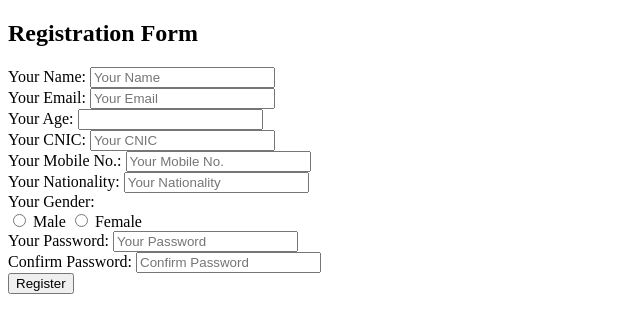
After one commit to PF-Razzaq/Poll_Application, a Django app: template poll_app/poll/templates/registration.html in a window 1280 px wide. The commit adds this page. Shown: the top 333 px of the page, without its empty margins (0-640 px from the left). Run offline with Django 3.2, Linux system fonts and the light colour scheme; the template is opened without the code that fills it, so the values that code supplies are empty.

Commit message:
update code

```diff
--- /dev/null
+++ b/poll_app/poll/static/css/style.css
@@ -0,0 +1,4 @@
+.left-half {
+  background: black;
+  height: 100vh;
+}
--- a/poll_app/poll/templates/base.html
+++ b/poll_app/poll/templates/base.html
@@ -1,5 +1,7 @@
 <!DOCTYPE html>
 <html lang="en">
+  {% block head %}
+
   <head>
     <meta charset="UTF-8" />
     <meta http-equiv="X-UA-Compatible" content="IE=edge" />
@@ -18,8 +20,10 @@
     <title>{% block title %}My App{% endblock %}</title>
     <!-- Include Bootstrap 5 CSS link here -->
   </head>
+  {% endblock head %}
+
   <body>
-    <div class="container">{% block content %}{% endblock %}</div>
+    <div class="">{% block content %}{% endblock %}</div>
     <!-- Include Bootstrap 5 JS and other scripts here -->
   </body>
   <script
--- /dev/null
+++ b/poll_app/poll/templates/records.html
@@ -0,0 +1 @@
+{% extends 'base.html' %} {% block content %} {% endblock content %}
--- /dev/null
+++ b/poll_app/poll/templates/registration.html
@@ -0,0 +1,143 @@
+<!DOCTYPE html>
+<html lang="en">
+  <head>
+    <meta charset="UTF-8" />
+    <meta name="viewport" content="width=device-width, initial-scale=1.0" />
+    <title>Registration Form</title>
+    <!-- Add any additional styling or linking of external stylesheets if needed -->
+    <link rel="stylesheet" href="path/to/style.css" />
+  </head>
+  <body>
+    <div class="container">
+      <h2>Registration Form</h2>
+      <form method="post" action="/registration/">
+        {% csrf_token %}
+
+        <div>
+          <label for="id_name">Your Name:</label>
+          <input
+            type="text"
+            name="name"
+            id="id_name"
+            class="form-control"
+            placeholder="Your Name"
+            required
+          />
+        </div>
+
+        <div>
+          <label for="id_email">Your Email:</label>
+          <input
+            type="email"
+            name="email"
+            id="id_email"
+            class="form-control"
+            placeholder="Your Email"
+            required
+          />
+          <!-- Add your custom error handling here if needed -->
+        </div>
+
+        <div>
+          <label for="id_age">Your Age:</label>
+          <input
+            type="number"
+            name="age"
+            id="id_age"
+            class="form-control"
+            required
+          />
+          <!-- Add your custom error handling here if needed -->
+        </div>
+
+        <div>
+          <label for="id_cnic">Your CNIC:</label>
+          <input
+            type="text"
+            name="cnic"
+            id="id_cnic"
+            class="form-control"
+            placeholder="Your CNIC"
+            required
+          />
+        </div>
+
+        <div>
+          <label for="id_mobile_no">Your Mobile No.:</label>
+          <input
+            type="text"
+            name="mobile_no"
+            id="id_mobile_no"
+            class="form-control"
+            placeholder="Your Mobile No."
+            required
+          />
+        </div>
+
+        <div>
+          <label for="id_nationality">Your Nationality:</label>
+          <input
+            type="text"
+            name="nationality"
+            id="id_nationality"
+            class="form-control"
+            placeholder="Your Nationality"
+            required
+          />
+        </div>
+
+        <div>
+          <label>Your Gender:</label>
+          <div class="form-check-inline">
+            <input
+              type="radio"
+              name="gender"
+              id="id_gender_male"
+              class="form-check-input"
+              value="Male"
+            />
+            <label for="id_gender_male" class="form-check-label">Male</label>
+
+            <input
+              type="radio"
+              name="gender"
+              id="id_gender_female"
+              class="form-check-input"
+              value="Female"
+            />
+            <label for="id_gender_female" class="form-check-label"
+              >Female</label
+            >
+          </div>
+        </div>
+
+        <div>
+          <label for="id_password">Your Password:</label>
+          <input
+            type="password"
+            name="password"
+            id="id_password"
+            class="form-control"
+            placeholder="Your Password"
+            required
+          />
+        </div>
+
+        <div>
+          <label for="id_confirm_password">Confirm Password:</label>
+          <input
+            type="password"
+            name="confirm_password"
+            id="id_confirm_password"
+            class="form-control"
+            placeholder="Confirm Password"
+            required
+          />
+          <!-- Add your custom error handling here if needed -->
+        </div>
+
+        <button type="submit">Register</button>
+      </form>
+    </div>
+  </body>
+</html>
--- a/poll_app/poll/urls.py
+++ b/poll_app/poll/urls.py
@@ -4,6 +4,6 @@ from . import views
 urlpatterns = [
     path('register/', views.register, name='register'),
     path('login/', views.login_view, name='login'),
-    path('index/', views.login_view, name='index'),
+    path('index/', views.index_view, name='index'),
     # Add login URL similarly
 ]
--- a/poll_app/poll/views.py
+++ b/poll_app/poll/views.py
@@ -25,7 +25,6 @@ def register(request):
             return redirect('login')  # Assuming you have a login page with the name 'login'
     else:
         form = RegistrationForm()
-
     return render(request, 'register.html', {'form': form})
 def login_view(request):
     if request.method == 'POST':
@@ -44,3 +43,6 @@ def login_view(request):
             messages.error(request, 'Invalid email or password.')
 
     return render(request, 'login.html')  # Replace 'login.html' with the actual login template path
+
+def index_view(request):
+    return render(request,'index.html')
```
Also changed, not shown: poll_app/poll/forms.py (+10 -1 lines), poll_app/poll/models.py (+1 -7 lines), poll_app/poll/templates/index.html (+44 -5 lines), poll_app/poll/templates/login.html (+46 -4 lines), poll_app/poll/templates/register.html (+44 -4 lines), poll_app/db.sqlite3.
